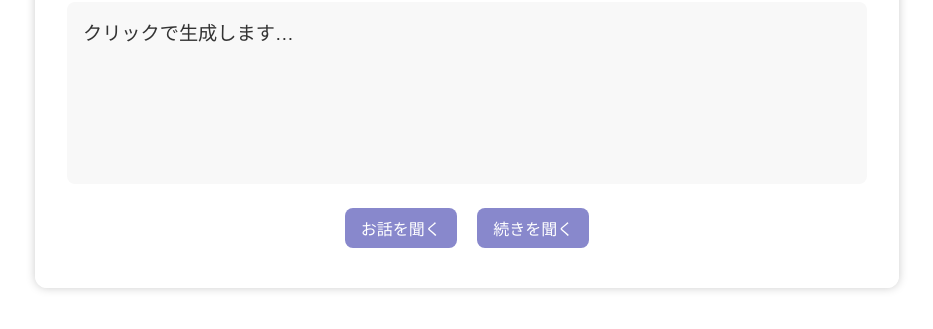
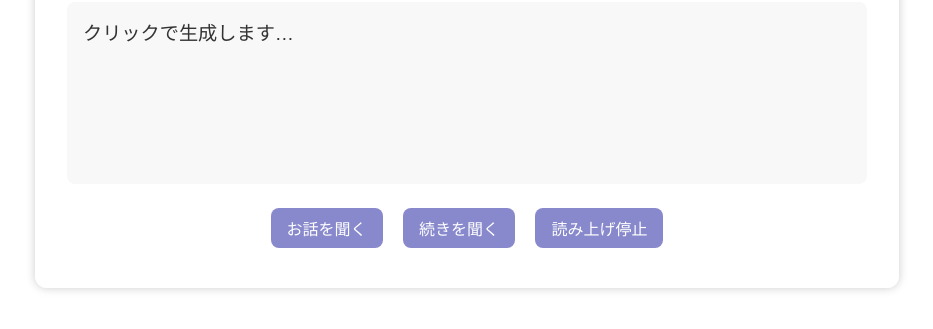
Before and after one commit to Wataamee777/PTA-speech-generator, a plain HTML site: page index.html in a window 1280 px wide. Shown: the part 159-488 px from the top of the page, without its empty margins (173-1106 px from the left). Drawn offline with Linux system fonts and the light colour scheme.

Commit message:
Update index.html

```diff
--- a/index.html
+++ b/index.html
@@ -13,6 +13,7 @@
     <div id="controls">
       <button onclick="generateSpeech()">お話を聞く</button>
       <button onclick="appendSpeech()">続きを聞く</button>
+      <button onclick="stopSpeech()">読み上げ停止</button>
     </div>
     <audio id="bgm" src="assets/se_cicadas.mp3" loop autoplay></audio>
   </div>
```
